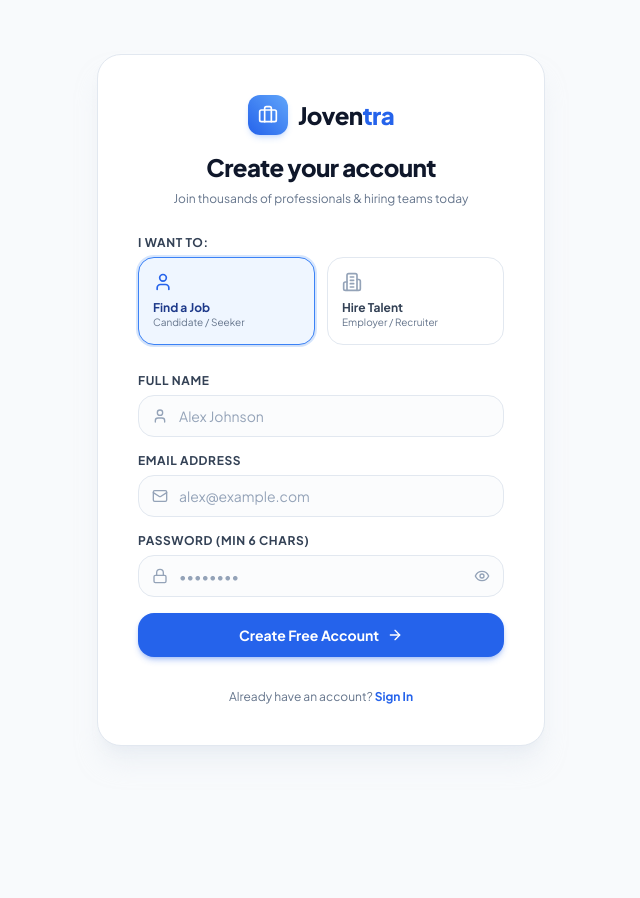
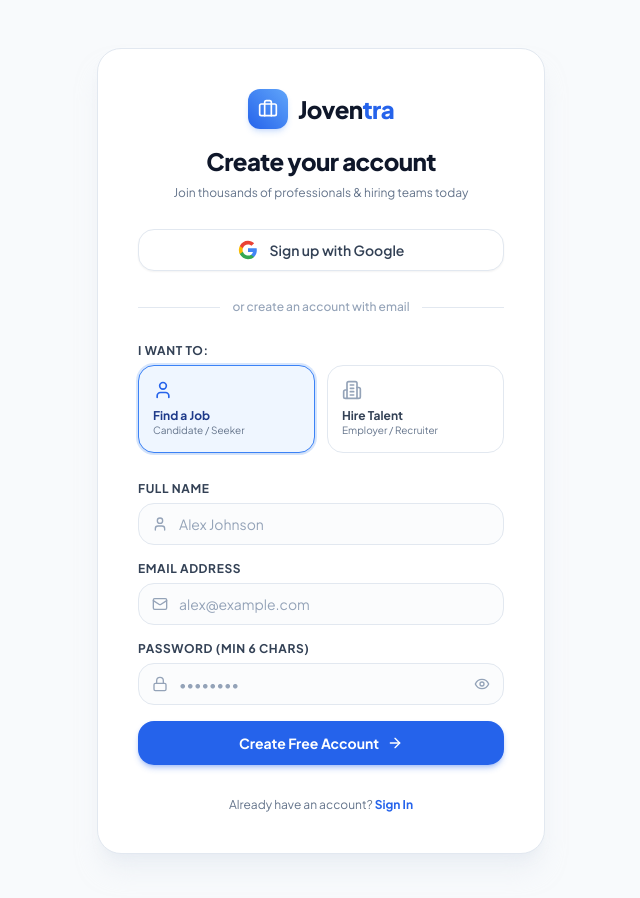
Before and after one commit to mhshanto-dev/Joventra, a React (Vite) app: page /register in a window 1280 px wide. Shown: the top 898 px of the page, without its empty margins (319-959 px from the left). Before the commit the page ends 800 px from the top, so only its background shows below. Built offline with nearby package versions, Linux system fonts and the light colour scheme; no server answers.

Commit message:
feat: add Google sign-up button and admin user delete action

```diff
--- a/src/pages/admin/ManageUsersPage.tsx
+++ b/src/pages/admin/ManageUsersPage.tsx
@@ -3,6 +3,7 @@
 import { apiClient } from '../../lib/api-client';
 import { User, Role } from '../../types';
 import { formatRelativeDate } from '../../lib/utils';
+import { useAuthStore } from '../../stores/authStore';
 import { toast } from 'sonner';
 import {
   Users,
@@ -18,6 +19,7 @@
 } from 'lucide-react';
 
 export const ManageUsersPage: React.FC = () => {
+  const { user: currentUser } = useAuthStore();
   const [search, setSearch] = useState('');
   const [roleFilter, setRoleFilter] = useState('All');
   const [statusFilter, setStatusFilter] = useState('All');
@@ -224,13 +226,23 @@
                         {u.isActive ? <UserX className="w-3.5 h-3.5" /> : <UserCheck className="w-3.5 h-3.5" />}
                       </button>
 
-                      <button
-                        onClick={() => handleDeleteUser(u._id || u.id)}
-                        className="p-2 rounded-xl border border-rose-200 text-rose-600 hover:bg-rose-50 transition-colors"
-                        title="Delete User"
-                      >
-                        <Trash2 className="w-3.5 h-3.5" />
-                      </button>
+                      {(() => {
+                        const isSelf = (currentUser?._id || currentUser?.id) === (u._id || u.id);
+                        return (
+                          <button
+                            onClick={() => handleDeleteUser(u._id || u.id)}
+                            disabled={isSelf}
+                            className={`p-2 rounded-xl border transition-colors ${
+                              isSelf
+                                ? 'border-slate-200 text-slate-300 dark:border-slate-800 dark:text-slate-600 cursor-not-allowed opacity-50'
+                                : 'border-rose-200 text-rose-600 hover:bg-rose-50 dark:border-rose-900/30 dark:hover:bg-rose-950/40'
+                            }`}
+                            title={isSelf ? 'Cannot delete your own account' : 'Delete User'}
+                          >
+                            <Trash2 className="w-3.5 h-3.5" />
+                          </button>
+                        );
+                      })()}
                     </td>
 
                   </tr>
--- a/src/pages/auth/RegisterPage.tsx
+++ b/src/pages/auth/RegisterPage.tsx
@@ -4,6 +4,16 @@
 import { apiClient } from '../../lib/api-client';
 import { toast } from 'sonner';
 import { Briefcase, User, Building2, Lock, Mail, ArrowRight, ShieldCheck, Eye, EyeOff } from 'lucide-react';
+
+// Google SVG icon
+const GoogleIcon = () => (
+  <svg className="w-5 h-5" viewBox="0 0 24 24" xmlns="http://www.w3.org/2000/svg">
+    <path d="M22.56 12.25c0-.78-.07-1.53-.2-2.25H12v4.26h5.92c-.26 1.37-1.04 2.53-2.21 3.31v2.77h3.57c2.08-1.92 3.28-4.74 3.28-8.09z" fill="#4285F4"/>
+    <path d="M12 23c2.97 0 5.46-.98 7.28-2.66l-3.57-2.77c-.98.66-2.23 1.06-3.71 1.06-2.86 0-5.29-1.93-6.16-4.53H2.18v2.84C3.99 20.53 7.7 23 12 23z" fill="#34A853"/>
+    <path d="M5.84 14.09c-.22-.66-.35-1.36-.35-2.09s.13-1.43.35-2.09V7.07H2.18C1.43 8.55 1 10.22 1 12s.43 3.45 1.18 4.93l2.85-2.22.81-.62z" fill="#FBBC05"/>
+    <path d="M12 5.38c1.62 0 3.06.56 4.21 1.64l3.15-3.15C17.45 2.09 14.97 1 12 1 7.7 1 3.99 3.47 2.18 7.07l3.66 2.84c.87-2.6 3.3-4.53 6.16-4.53z" fill="#EA4335"/>
+  </svg>
+);
 
 export const RegisterPage: React.FC = () => {
   const [name, setName] = useState('');
@@ -15,6 +25,14 @@
 
   const { setAuth } = useAuthStore();
   const navigate = useNavigate();
+
+  const handleGoogleLogin = () => {
+    const apiBase = import.meta.env.VITE_API_URL || 'http://localhost:5000/api';
+    const serverBase = apiBase.replace(/\/api\/?$/, '');
+    // Optionally we could pass role via query param if the backend supported it
+    // window.location.href = `${serverBase}/api/auth/google?role=${role}`;
+    window.location.href = `${serverBase}/api/auth/google`;
+  };
 
   const handleSubmit = async (e: React.FormEvent) => {
     e.preventDefault();
@@ -70,6 +88,26 @@
           <p className="text-xs text-slate-500">
             Join thousands of professionals & hiring teams today
           </p>
+        </div>
+
+        {/* Google Login Button */}
+        <button
+          type="button"
+          onClick={handleGoogleLogin}
+          className="w-full flex items-center justify-center gap-3 py-2.5 px-4 rounded-2xl border border-slate-200 dark:border-slate-700 bg-white dark:bg-slate-800 hover:bg-slate-50 dark:hover:bg-slate-700 text-slate-700 dark:text-slate-200 font-semibold text-sm transition-all shadow-sm"
+        >
+          <GoogleIcon />
+          Sign up with Google
+        </button>
+
+        {/* Divider */}
+        <div className="relative">
+          <div className="absolute inset-0 flex items-center">
+            <div className="w-full border-t border-slate-200 dark:border-slate-700" />
+          </div>
+          <div className="relative flex justify-center text-xs">
+            <span className="px-3 bg-white dark:bg-slate-900 text-slate-400 font-medium">or create an account with email</span>
+          </div>
         </div>
 
         {/* Role Selector Card */}
```
